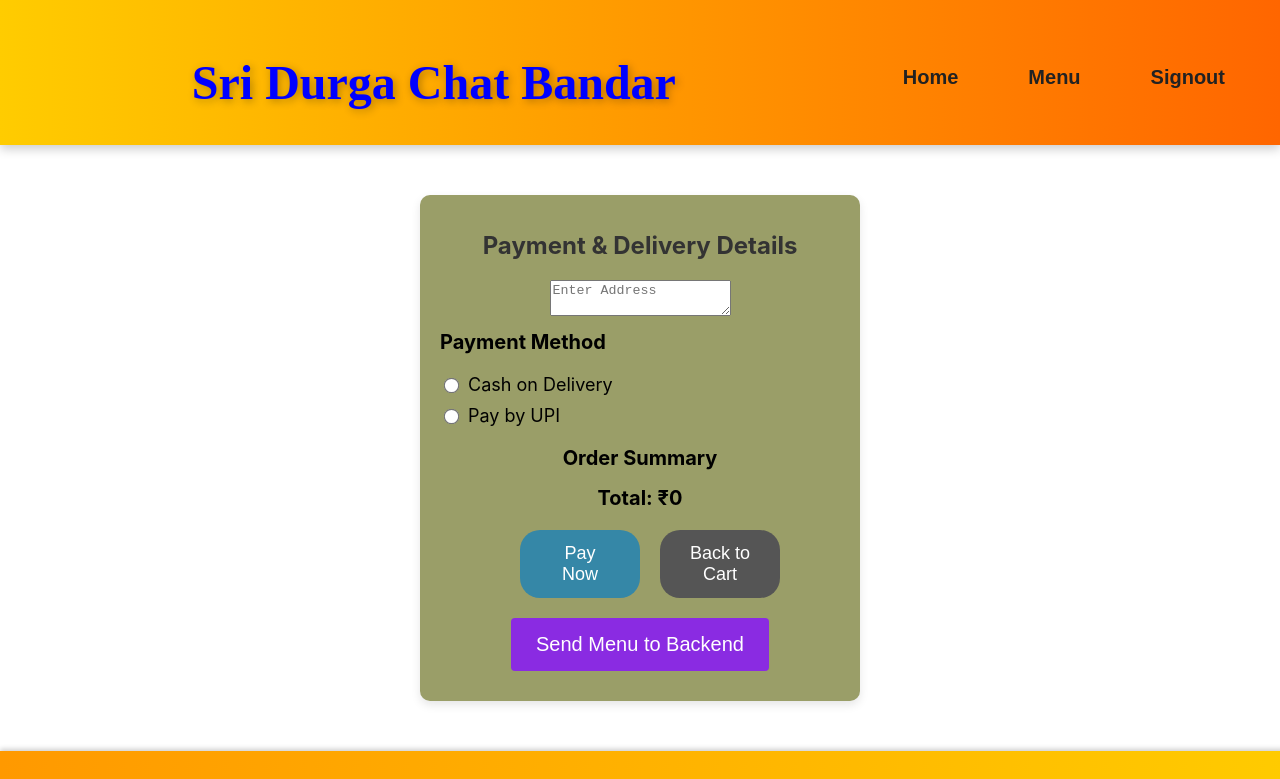
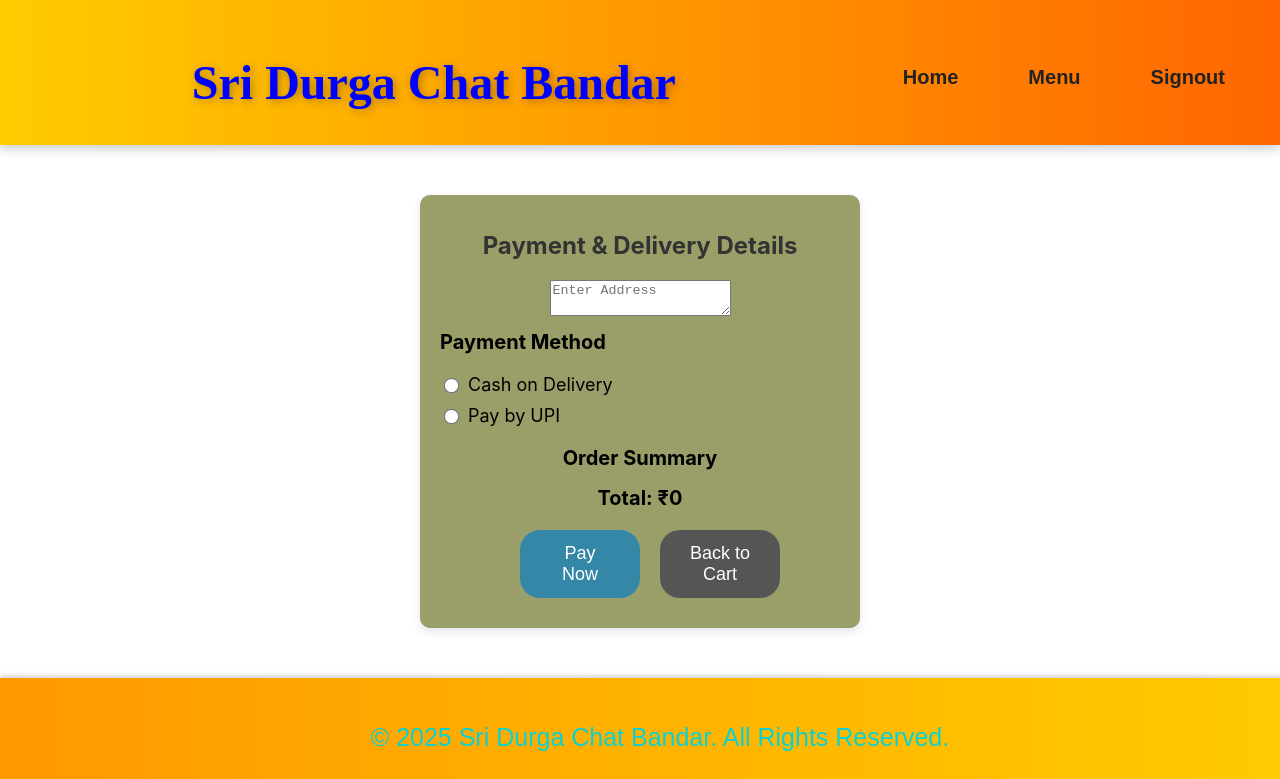
Before and after one commit to HareeshaBadepalli/pani-puri-app, a React (Create React App) app in the folder pani-puri-hub/: page /payment in a window 1280 px wide. Shown: the top 779 px of the page. Built offline with nearby package versions, Linux system fonts and the light colour scheme; sample sign-in values are in the browser's storage.

Commit message:
removed the saving menu items

```diff
--- a/pani-puri-hub/src/App.js
+++ b/pani-puri-hub/src/App.js
@@ -9,7 +9,6 @@ import Payment from "./component/Payment";
 import Login from "./component/Login";
 import Signing from "./component/Signing";
 import AuthPage from "./component/AuthPage";  // Import AuthPage
-import Review from "./component/Review";
 
 
 
@@ -39,7 +38,6 @@ function App() {
             <Route path="/menu" element={<><Navbar /><Menu cart={cart} setCart={setCart} /><Footer /></>} />
             <Route path="/cart" element={<><Navbar /><Cart cart={cart} setCart={setCart} /><Footer /></>} />
             <Route path="/payment" element={<><Navbar /><Payment /><Footer /></>} />
-            <Route path="/review" element={<Review />} />
 
           </>
         ) : (
--- a/pani-puri-hub/src/component/Payment.js
+++ b/pani-puri-hub/src/component/Payment.js
@@ -1,7 +1,6 @@
 import React, { useState, useEffect } from "react";
 import { useNavigate } from "react-router-dom";
 import "./payment.css";
-import sendMenuDataToBackend from "./sendMenuDataToBackend";
 
 
 const Payment = () => {
@@ -184,9 +183,6 @@ const orderData = {
         Back to Cart
       </button>
 
-  <button onClick={sendMenuDataToBackend} style={{ marginBottom: "10px" }}>
-    Send Menu to Backend
-  </button>
 
       {message && <p className="payment-message">{message}</p>}
     </div>
--- a/pani-puri-hub/src/component/sendMenuDataToBackend.js
+++ /dev/null
@@ -1,30 +0,0 @@
-const sendMenuDataToBackend = async () => {
-    const menuItems = [
-      { itemName: "Dahi Papdi", price: 40, stock: 50 },
-      { itemName: "Dahi Puri", price: 40, stock: 50 },
-      { itemName: "Pani Puri", price: 15, stock: 100 },
-      { itemName: "Samosa Chaat", price: 30, stock: 30 },
-      { itemName: "Sev Puri", price: 25, stock: 40 },
-      { itemName: "Bhel Puri", price: 35, stock: 35 },
-      { itemName: "Masala Puri", price: 30, stock: 25 },
-    ];
-
-    try {
-      const response = await fetch("http://localhost:8092/api/menu/save", {
-        method: "POST",
-        headers: {
-          "Content-Type": "application/json",
-        },
-        body: JSON.stringify(menuItems),
-      });
-
-      if (!response.ok) {
-        console.error("❌ Failed to send menu data.");
-      } else {
-        console.log("✅ Menu data sent successfully.");
-      }
-    } catch (err) {
-      console.error("❌ Error sending menu data:", err);
-    }
-  };
-  export default sendMenuDataToBackend; // ✅ Make sure this is here
```
